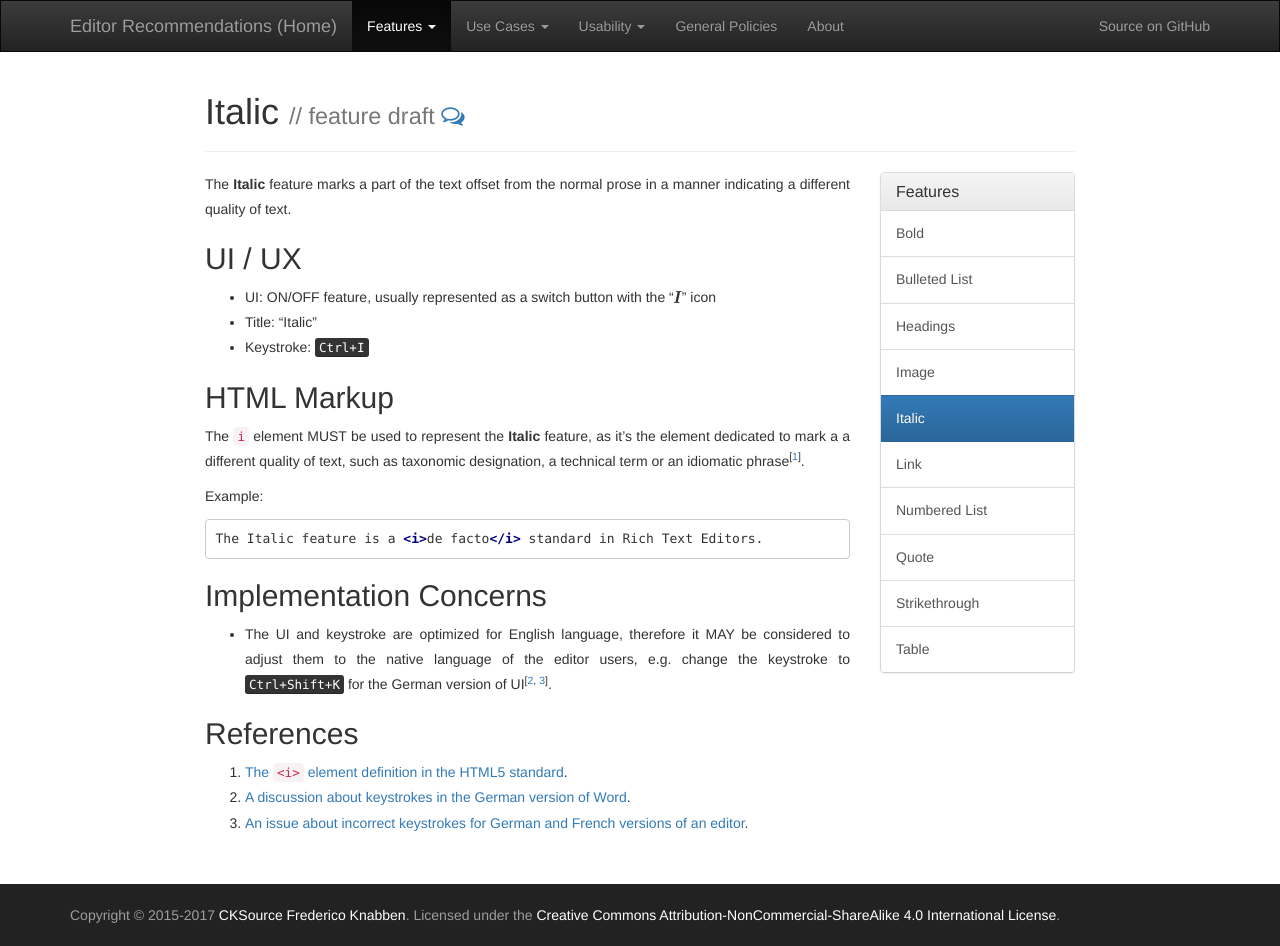
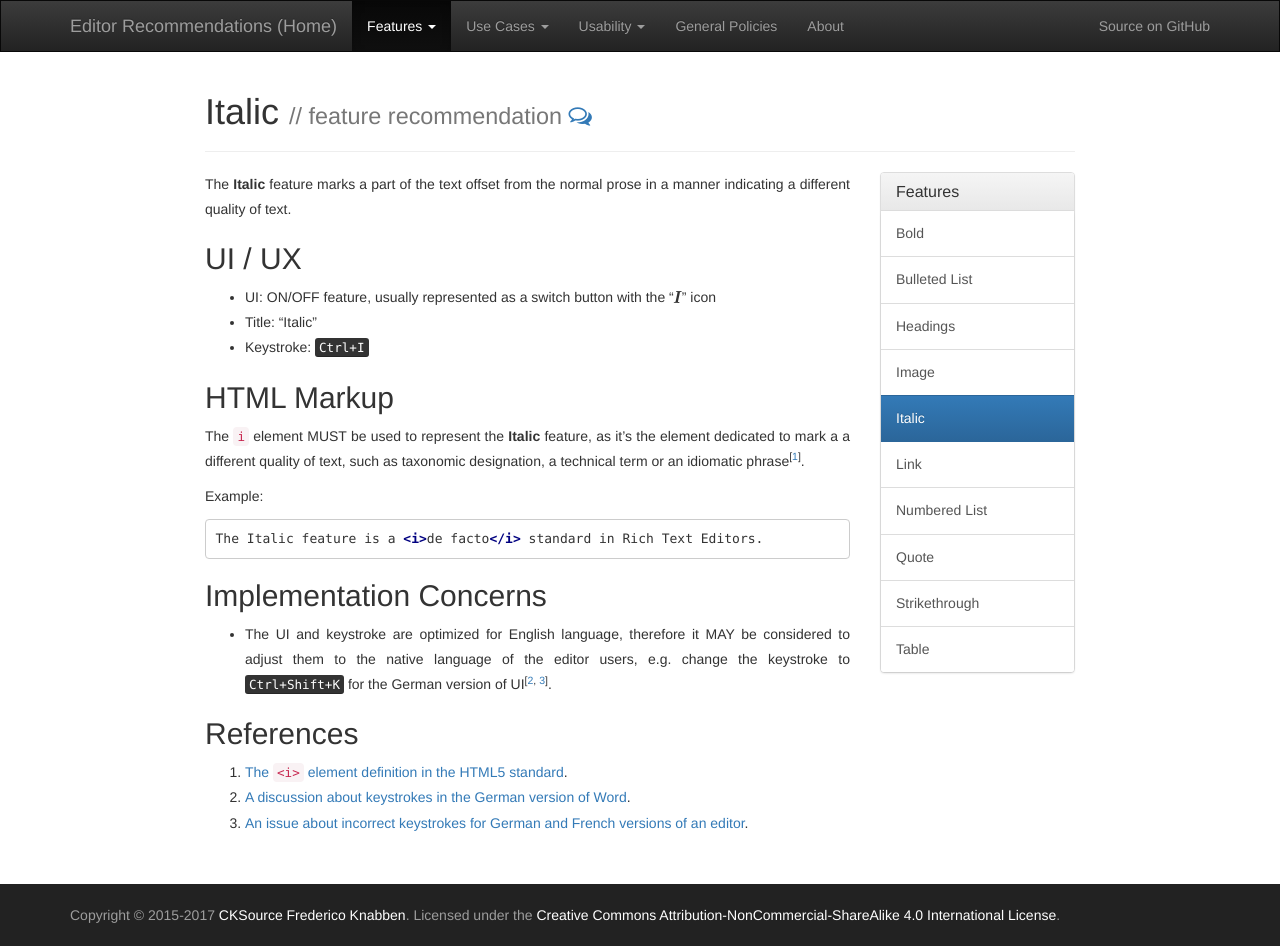
Before and after one commit to ckeditor/editor-recommendations, a Jekyll site: the page built from _features/italic.md, in a window 1280 px wide. Built offline with Jekyll 4.4.1, drawn with Linux system fonts in a browser that asks for light colours; nearby versions of some CDN libraries.

Commit message:
Make Italic a recommendation. Closes #2.

```diff
--- a/_features/italic.md
+++ b/_features/italic.md
@@ -1,10 +1,10 @@
 ---
 feature:
   name: "Italic"
-  status: "Draft"
+  status: "Recommendation"
   discussion: "https://github.com/ckeditor/editor-recommendations/issues/2"
 
-description: Draft for Italic feature in WYSIWYG.
+description: Recommendation for Italic feature in WYSIWYG.
 layout: default
 ---
 
```
